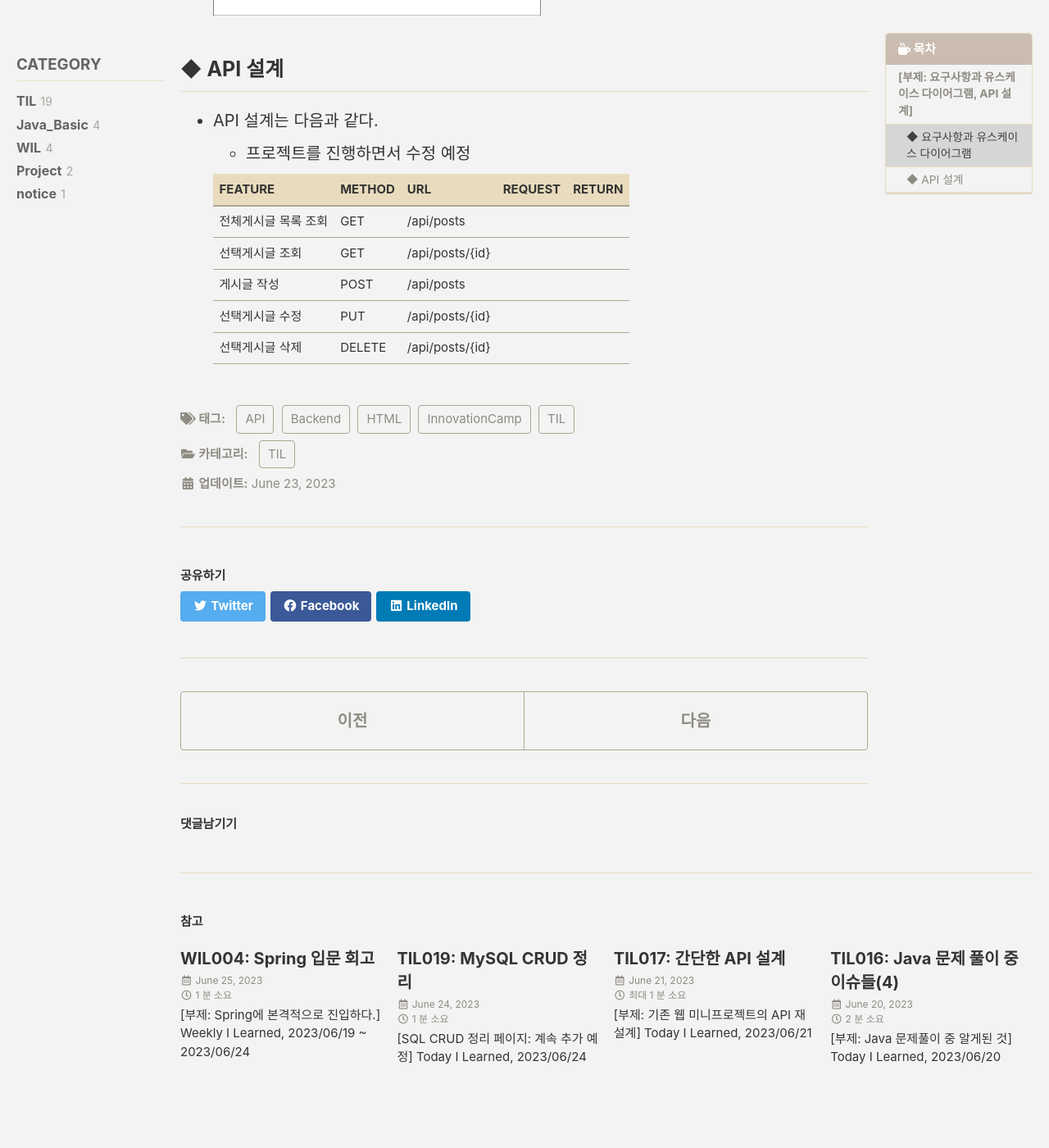
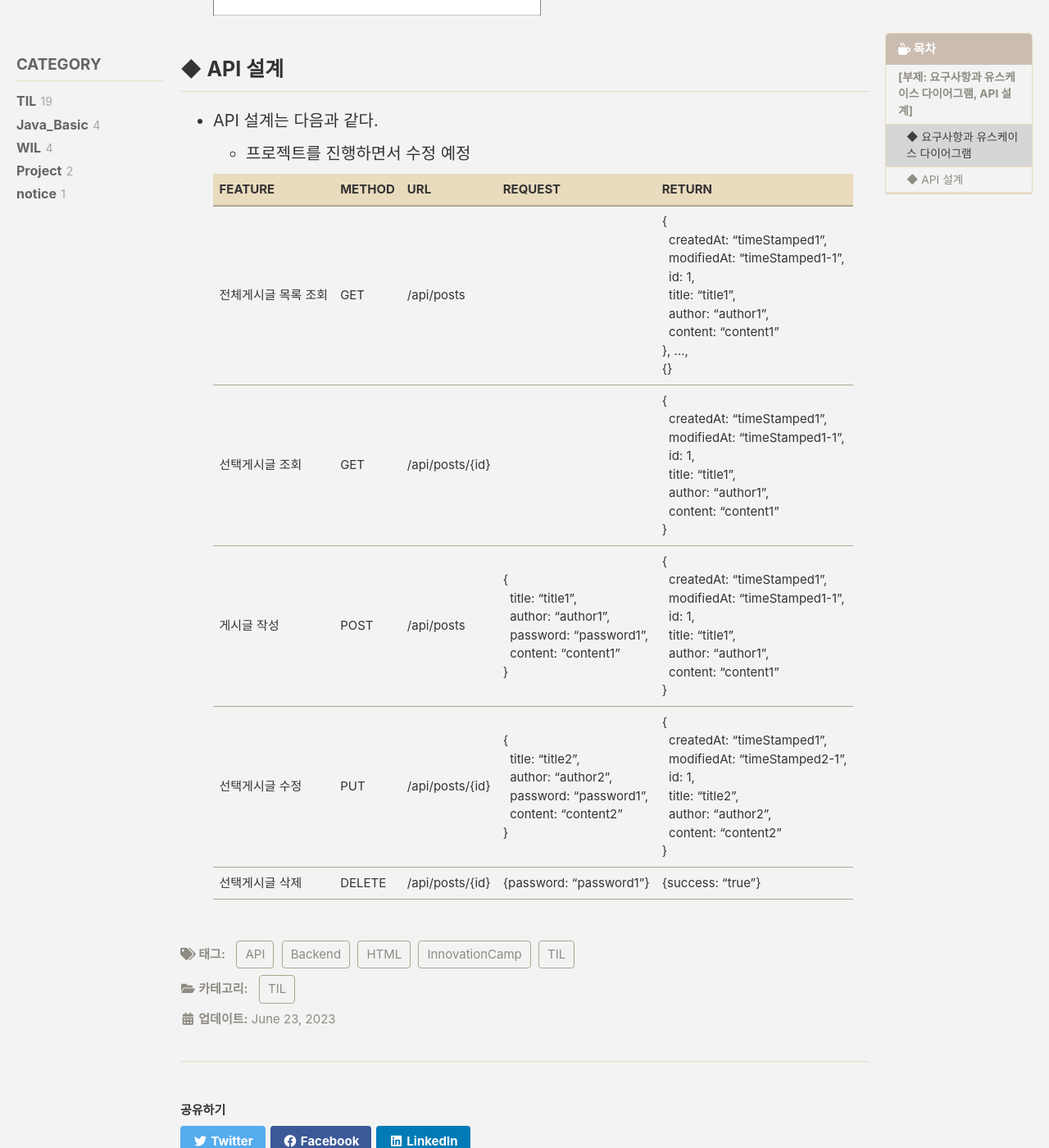
Before and after one commit to YiHwanRyu/YiHwanRyu.github.io, a Jekyll site: the page built from _posts/2023-06-23-TIL018.md, in a window 1280 px wide and 1400 px high, scrolled down 1572 px. Shown: the whole window at 82% size. Built offline with Jekyll 4.4.1, drawn with Linux system fonts in a browser that asks for light colours; cached includes are drawn as plain includes; some web fonts are replaced; comment, search, counter and statistics services are not loaded.

```diff
--- a/_posts/2023-06-23-TIL018.md
+++ b/_posts/2023-06-23-TIL018.md
@@ -45,8 +45,8 @@ Today I Learned, 2023/06/23
 
   |FEATURE|METHOD|URL|REQUEST|RETURN|
   |:---|:---|:---|:---|:---|
-  |전체게시글 목록 조회|GET|/api/posts| | |
-  |선택게시글 조회|GET|/api/posts/{id}| | |
-  |게시글 작성|POST|/api/posts| | |
-  |선택게시글 수정|PUT|/api/posts/{id}| | |
-  |선택게시글 삭제|DELETE|/api/posts/{id}| | |
+  |전체게시글 목록 조회|GET|/api/posts| |{<br>&nbsp;&nbsp;createdAt: "timeStamped1",<br>&nbsp;&nbsp;modifiedAt: "timeStamped1-1",<br>&nbsp;&nbsp;id: 1,<br>&nbsp;&nbsp;title: "title1", <br>&nbsp;&nbsp;author: "author1",<br>&nbsp;&nbsp;content: "content1" <br>}, ..., <br>{}|
+  |선택게시글 조회|GET|/api/posts/{id}| |{<br>&nbsp;&nbsp;createdAt: "timeStamped1",<br>&nbsp;&nbsp;modifiedAt: "timeStamped1-1",<br>&nbsp;&nbsp;id: 1,<br>&nbsp;&nbsp;title: "title1", <br>&nbsp;&nbsp;author: "author1",<br>&nbsp;&nbsp;content: "content1" <br>}|
+  |게시글 작성|POST|/api/posts|{<br>&nbsp;&nbsp;title: "title1", <br>&nbsp;&nbsp;author: "author1",<br>&nbsp;&nbsp;password: "password1", <br>&nbsp;&nbsp;content: "content1" <br>}|{<br>&nbsp;&nbsp;createdAt: "timeStamped1",<br>&nbsp;&nbsp;modifiedAt: "timeStamped1-1",<br>&nbsp;&nbsp;id: 1,<br>&nbsp;&nbsp;title: "title1", <br>&nbsp;&nbsp;author: "author1",<br>&nbsp;&nbsp;content: "content1" <br>}|
+  |선택게시글 수정|PUT|/api/posts/{id}|{<br>&nbsp;&nbsp;title: "title2", <br>&nbsp;&nbsp;author: "author2",<br>&nbsp;&nbsp;password: "password1", <br>&nbsp;&nbsp;content: "content2" <br>}|{<br>&nbsp;&nbsp;createdAt: "timeStamped1",<br>&nbsp;&nbsp;modifiedAt: "timeStamped2-1",<br>&nbsp;&nbsp;id: 1,<br>&nbsp;&nbsp;title: "title2", <br>&nbsp;&nbsp;author: "author2",<br>&nbsp;&nbsp;content: "content2" <br>}|
+  |선택게시글 삭제|DELETE|/api/posts/{id}|{password: "password1"}|{success: "true"}|
```
